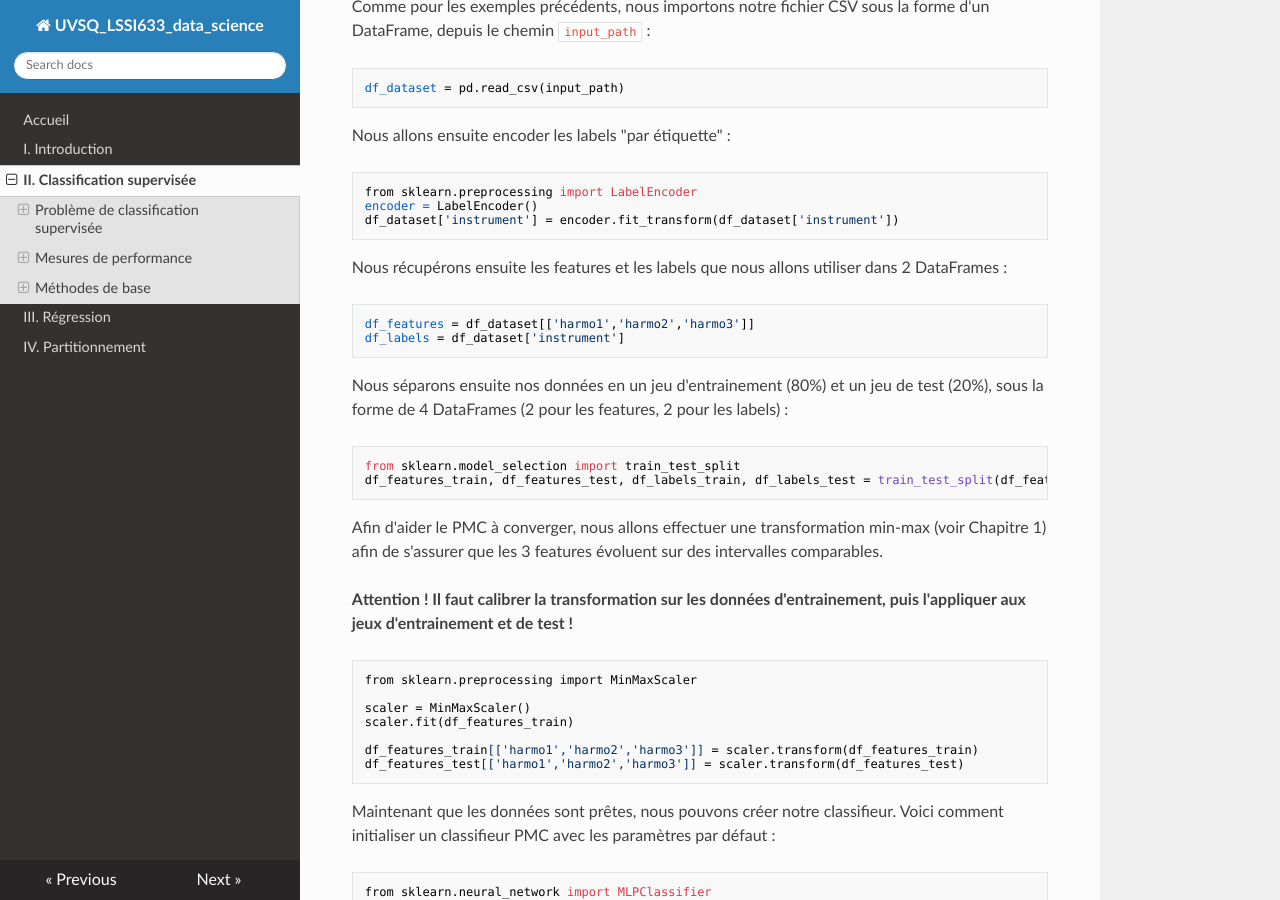
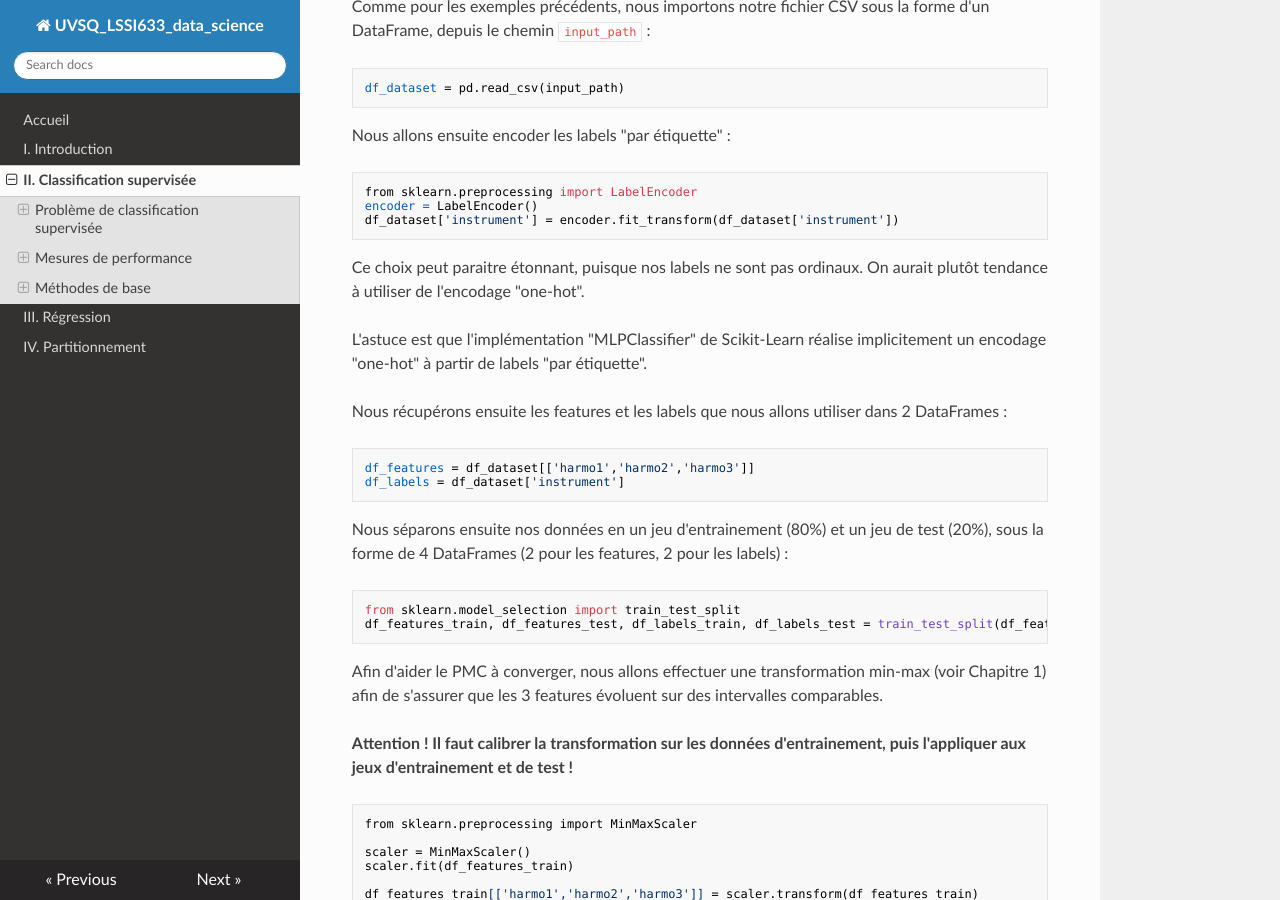
Before and after one commit to NicOudart/UVSQ_LSSI633_data_science, an MkDocs documentation site: the page built from docs/Chap2_Classification_supervisee.md, in a window 1280 px wide and 900 px high, scrolled down 42615 px. Built offline with MkDocs 1.6.1, drawn with Linux system fonts in a browser that asks for light colours; nearby versions of some CDN libraries.

Commit message:
-Minor fix in Chapter 2.

```diff
--- a/docs/Chap2_Classification_supervisee.md
+++ b/docs/Chap2_Classification_supervisee.md
@@ -1274,6 +1274,11 @@ encoder = LabelEncoder()
 df_dataset['instrument'] = encoder.fit_transform(df_dataset['instrument'])
 ~~~
 
+Ce choix peut paraitre étonnant, puisque nos labels ne sont pas ordinaux.
+On aurait plutôt tendance à utiliser de l'encodage "one-hot".
+
+L'astuce est que l'implémentation "MLPClassifier" de Scikit-Learn réalise implicitement un encodage "one-hot" à partir de labels "par étiquette".
+
 Nous récupérons ensuite les features et les labels que nous allons utiliser dans 2 DataFrames :
 
 ~~~
```
